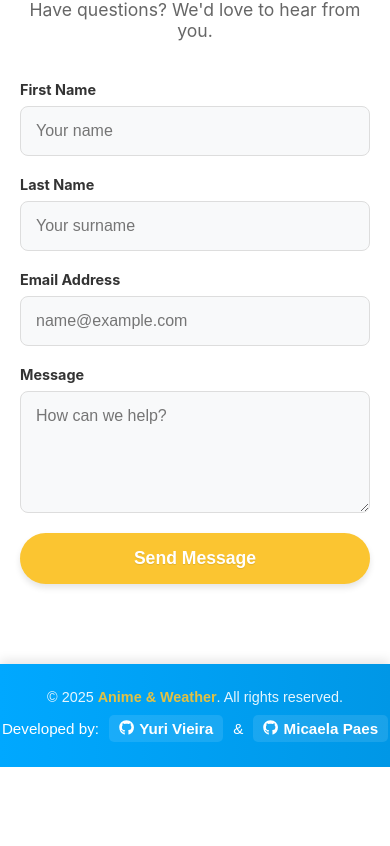
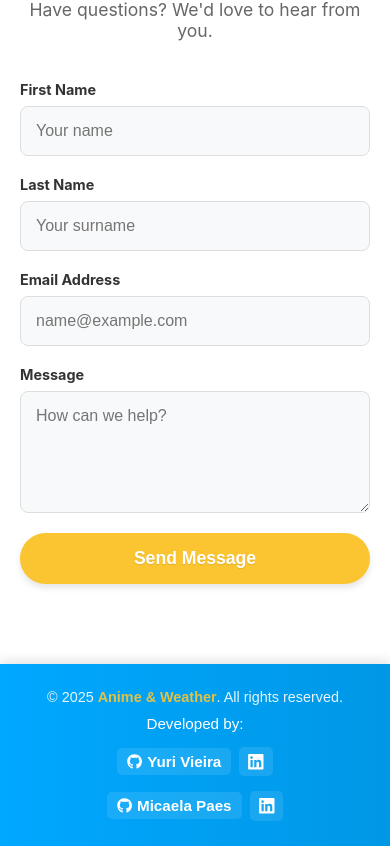
Before and after one commit to DevYuriVieira/anime-weather-platform, a React (Vite) app: page / in a window 390 px wide. Shown: the part 2230-3076 px from the top of the page. Before the commit the page ends 2997 px from the top, so only its background shows below. Built offline with nearby package versions, Linux system fonts and the light colour scheme; no server answers.

Commit message:
feat: add LinkedIn links to footer and improve responsiveness

```diff
--- a/src/components/footer/Footer.jsx
+++ b/src/components/footer/Footer.jsx
@@ -1,4 +1,4 @@
-import { FaGithub } from "react-icons/fa";
+import { FaGithub, FaLinkedin } from "react-icons/fa"; // Importei o ícone do LinkedIn
 import styles from "./Footer.module.css";
 
 export default function Footer() {
@@ -16,7 +16,9 @@
         <div className={styles.developers}>
           <span>Developed by:</span>
 
-          {/* Link Yuri */}
+          {/* --- GRUPO YURI --- */}
+          <div className={styles.devGroup}>
+            {/* GitHub Yuri */}
             <a
               href="https://github.com/DevYuriVieira"
               target="_blank"
@@ -25,10 +27,23 @@
             >
               <FaGithub /> Yuri Vieira
             </a>
+            {/* LinkedIn Yuri (Apenas ícone para ficar clean) */}
+            <a
+              href="https://www.linkedin.com/in/yuri-vieira-615131188/"
+              target="_blank"
+              rel="noopener noreferrer"
+              className={`${styles['dev-link']} ${styles['icon-only']}`}
+              title="LinkedIn Yuri"
+            >
+              <FaLinkedin />
+            </a>
+          </div>
 
-          <span>&</span>
+          <span className={styles.divider}>&</span>
 
-          {/* Link Micaela */}
+          {/* --- GRUPO MICAELA --- */}
+          <div className={styles.devGroup}>
+            {/* GitHub Micaela */}
             <a
               href="https://github.com/MicaelaDinizP"
               target="_blank"
@@ -37,6 +52,18 @@
             >
               <FaGithub /> Micaela Paes
             </a>
+            {/* LinkedIn Micaela */}
+            <a
+              href="https://www.linkedin.com/in/micaela-paes/"
+              target="_blank"
+              rel="noopener noreferrer"
+              className={`${styles['dev-link']} ${styles['icon-only']}`}
+              title="LinkedIn Micaela"
+            >
+              <FaLinkedin />
+            </a>
+          </div>
+
         </div>
       </div>
     </footer>
--- a/src/components/footer/footer.module.css
+++ b/src/components/footer/footer.module.css
@@ -31,19 +31,27 @@
 .developers {
   display: flex;
   align-items: center;
-  gap: 10px;
+  justify-content: center; /* Garante centralização */
+  gap: 15px; /* Espaço entre o grupo do Yuri e o da Micaela */
   font-size: 0.95rem;
   flex-wrap: wrap;
-  justify-content: center;
 }
 
-/* Estilo dos Links */
+/* NOVO: Agrupa o Nome + LinkedIn */
+.devGroup {
+  display: flex;
+  align-items: center;
+  gap: 8px; /* Espaço entre o Github e o LinkedIn */
+}
+
+/* Estilo dos Links (Serve para GitHub e LinkedIn) */
 .dev-link {
   color: #fff;
   text-decoration: none;
   font-weight: bold;
   display: flex;
   align-items: center;
+  justify-content: center;
   gap: 5px;
   transition: all 0.3s ease;
   padding: 5px 10px;
@@ -51,8 +59,27 @@
   background-color: rgba(255, 255, 255, 0.1);
 }
 
+/* Ajuste específico para botão só com ícone (LinkedIn) */
+.icon-only {
+  padding: 6px 8px; /* Levemente diferente para ficar mais quadrado */
+  font-size: 1.1rem;
+}
+
 .dev-link:hover {
   background-color: #fbc531;
   color: #1a1a2e;
   transform: translateY(-2px);
 }
+
+/* Responsividade para celular */
+@media (max-width: 600px) {
+  .developers {
+    flex-direction: column;
+    gap: 15px;
+  }
+
+  /* Esconde o "&" no mobile se estiver solto em um span */
+  .divider {
+    display: none;
+  }
+}
```
Lines whose indentation alone changed are shown as unchanged.
